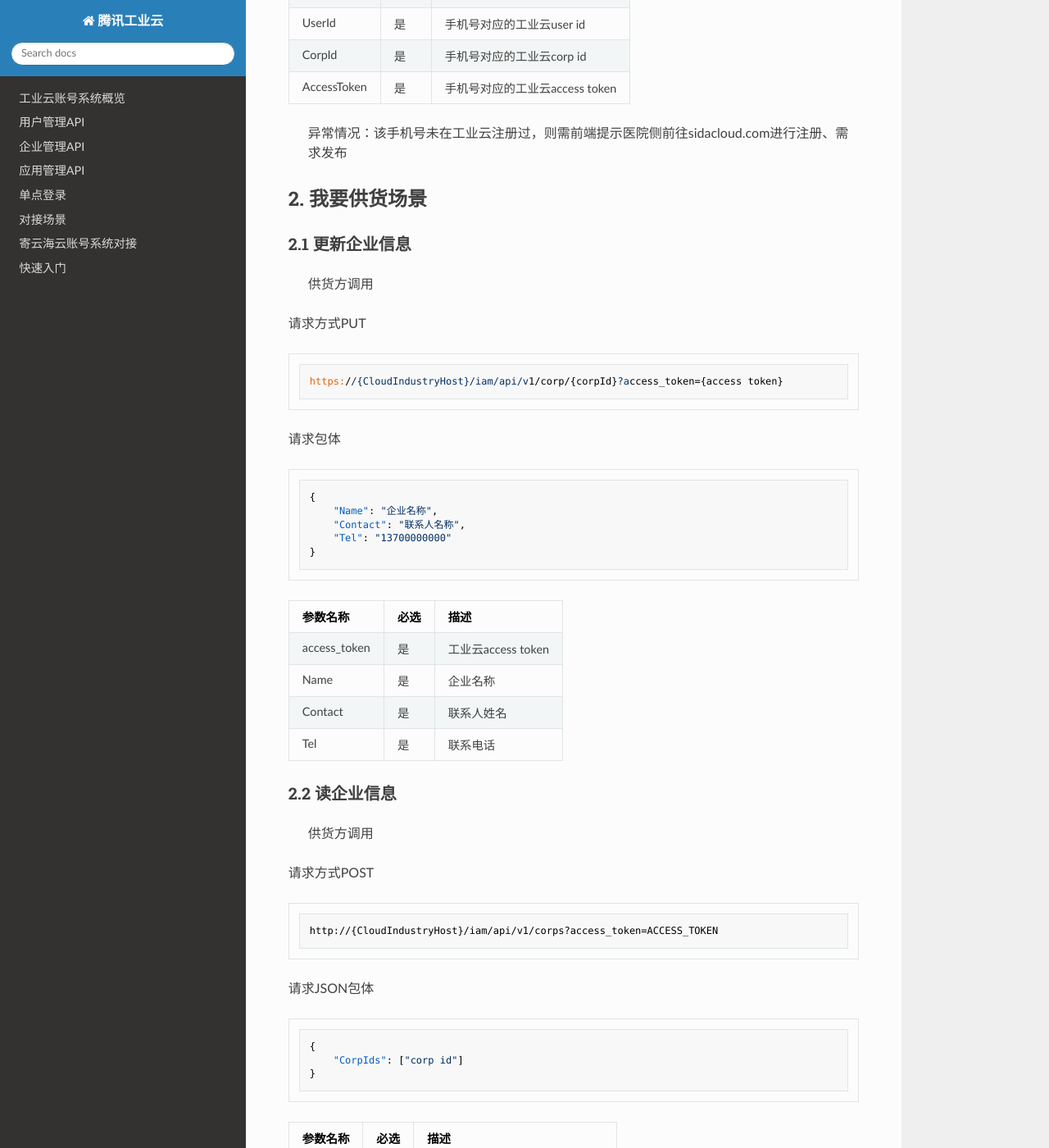
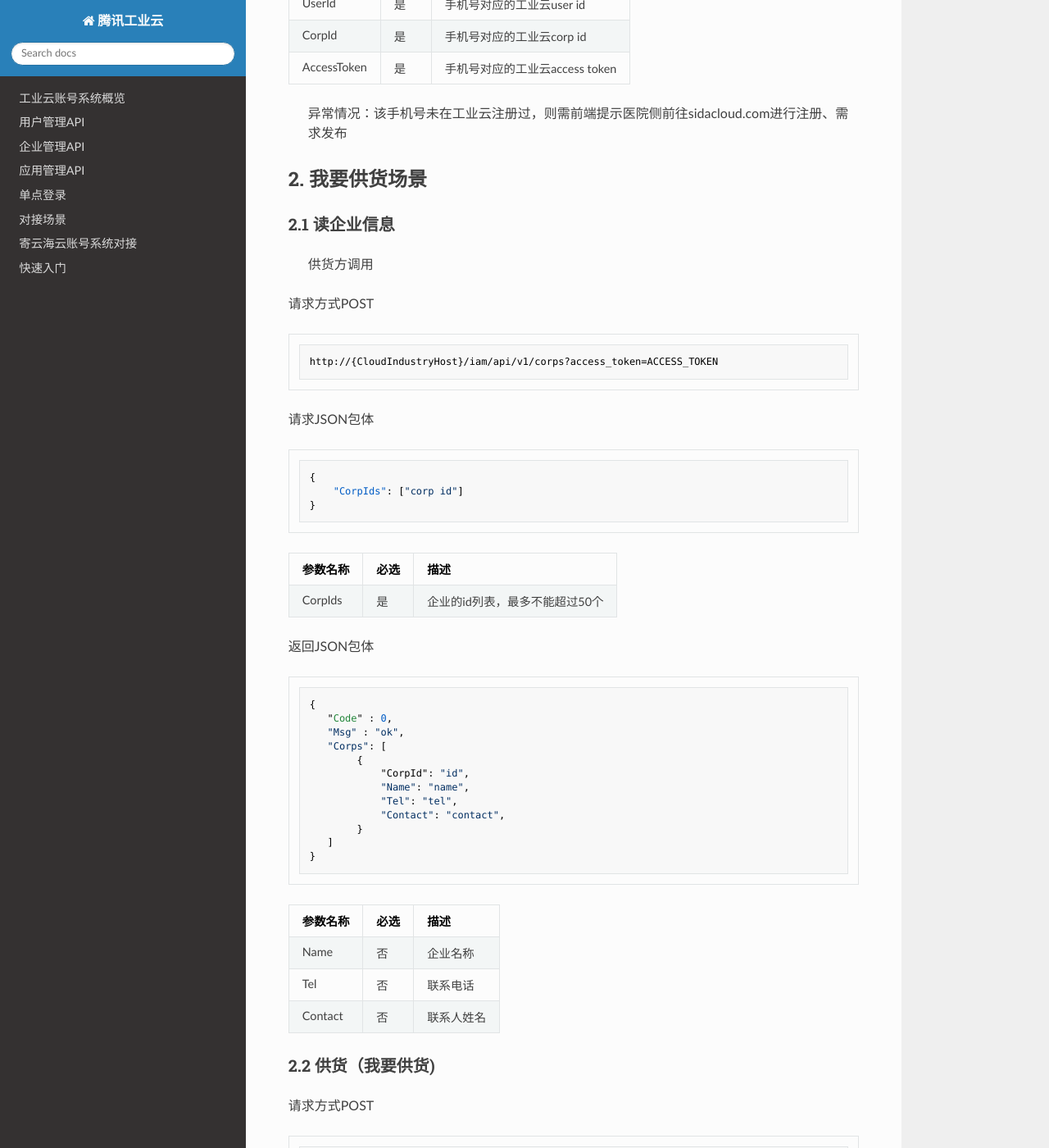
Before and after one commit to victorisildur/industry_account, an MkDocs documentation site: the page built from docs/coronavirus.md, in a window 1280 px wide and 1400 px high, scrolled down 2793 px. Shown: the whole window at 82% size. Built offline with MkDocs 1.6.1, drawn with Linux system fonts in a browser that asks for light colours; nearby versions of some CDN libraries; a script that is not in the unit is left out; some of the changed text lies outside the part shown.

Commit message:
供货接口调整,整合企业创建更新和投标

````diff
--- a/docs/coronavirus.md
+++ b/docs/coronavirus.md
@@ -95,34 +95,7 @@
 
 # 2. 我要供货场景
 
-## 2.1 更新企业信息
-
-> 供货方调用
-
-请求方式PUT
-
-```
-https://{CloudIndustryHost}/iam/api/v1/corp/{corpId}?access_token={access token}
-```
-
-请求包体
-
-```json
-{
-    "Name": "企业名称",
-    "Contact": "联系人名称",
-    "Tel": "13700000000"
-}
-```
-
-| 参数名称 | 必选  | 描述 |
-| --- | --- | --- |
-| access_token | 是 | 工业云access token |
-| Name | 是 | 企业名称 |
-| Contact | 是 | 联系人姓名 |
-| Tel | 是  | 联系电话 |
-
-## 2.2 读企业信息
+## 2.1 读企业信息
 
 > 供货方调用
 
@@ -169,34 +142,38 @@
 | Tel | 否 | 联系电话 |
 | Contact | 否 | 联系人姓名 |
 
-## 2.3 投标（我要供货)
+## 2.2 供货（我要供货)
 
 请求方式POST
 
 ```
-https://{CloudIndustryHost}/asm/api/do_bid?access_token={access token}
+https://{CloudIndustryHost}/asm/api/supply?access_token={access token}
 ```
 
 请求包体
 
 ```json
 {
+    "Name": "企业名称",
+    "Contact": "联系人名称",
+    "Tel": "13700000000",
     "DemandId": "xxx", //需求id
     "ServiceCorpId":"123", //投标商企业id
     "ServicePrice":20.5, //服务报价（单位元）
     "ServiceNum": 200000, //数量
-    "ServiceDescription": "xxx", //服务描述
     "ServicePhoneNum":"18824909432"//投标商联系方式
 }
 ```
 
 | 参数名 | 是否必填 | 说明 |
 | ------ | ------ | ------ |
+| Name | 是 | 企业名称 |
+| Contact | 是 | 联系人姓名 |
+| Tel | 是  | 联系电话 |
 | DemandId | 是 | 需求id |
 | ServiceCorpId | 是 | 投标商企业id |
 | ServicePrice | 是 | 服务报价（单位元）|
 | ServiceNum | 是 | 数量 |
-| ServiceDescription | 是 | 服务描述 |
 | ServicePhoneNum | 是 | 投标商联系方式 |
 
 返回包体
````
